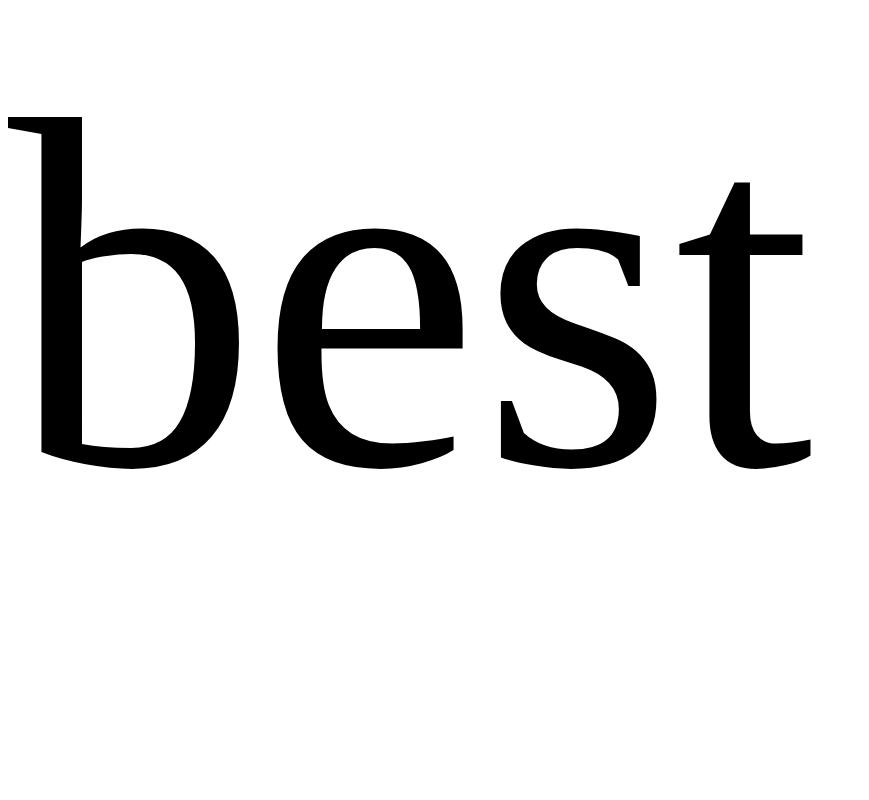
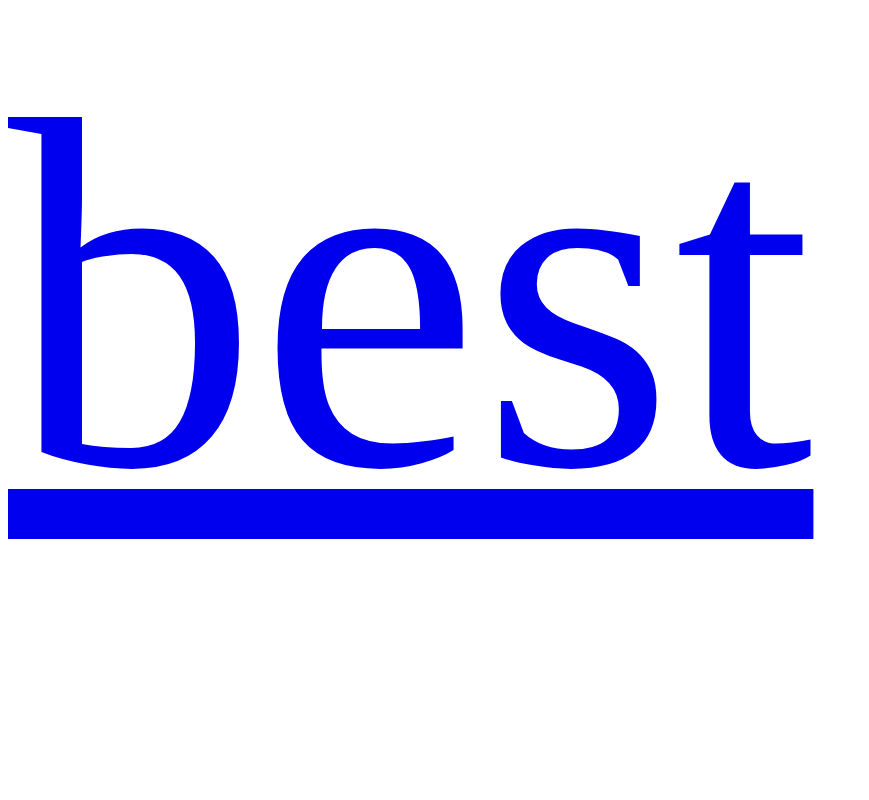
Before and after one commit to IshanArora21/solsite, a plain HTML site: page index.html in a window 1280 px wide. Shown: the top 800 px of the page, without its empty margins (0-869 px from the left). Drawn offline with Linux system fonts and the light colour scheme.

Commit message:
fixed link

```diff
--- a/index.html
+++ b/index.html
@@ -5,6 +5,6 @@
 <link rel="stylesheet" href="styles.css">
 </head>
 <body>
-<a src="http://getfedora.org/">best os</a>
+<a href="http://getfedora.org/">best os</a>
 </body>
 </html>
```
